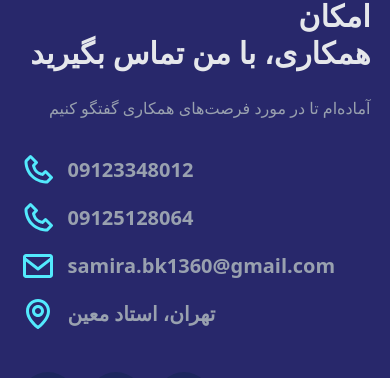
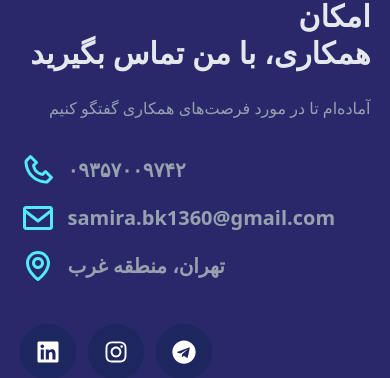
Before and after one commit to farhad-fr-1982/samira-basirikia-portfolio, a Next.js app: page / in a window 390 px wide. Shown: the part 6344-6722 px from the top of the page. Built offline with nearby package versions, Linux system fonts and the light colour scheme.

Commit message:
update-map-phone

```diff
--- a/components/Home/Contact/Contact.tsx
+++ b/components/Home/Contact/Contact.tsx
@@ -21,19 +21,16 @@ const Contact = () => {
 
             <div className="mt-8 space-y-3">
               <div className="flex items-center justify-end group">
-                <p className="text-xl font-bold text-gray-400 ml-3 transition-colors duration-300 group-hover:text-cyan-300" dir="ltr">09123348012</p>
+                <p className="text-xl font-bold text-gray-400 ml-3 transition-colors duration-300 group-hover:text-cyan-300" dir="ltr">۰۹۳۵۷۰۰۹۷۴۲</p>
                 <BiPhone className="w-9 h-9 text-cyan-300 transition-transform duration-300 group-hover:scale-110" />
               </div>
-              <div className="flex items-center justify-end group">
-                <p className="text-xl font-bold text-gray-400 ml-3 transition-colors duration-300 group-hover:text-cyan-300" dir="ltr">09125128064</p>
-                <BiPhone className="w-9 h-9 text-cyan-300 transition-transform duration-300 group-hover:scale-110" />
-              </div>
+
               <div className="flex items-center justify-end group">
                 <p className="text-xl font-bold text-gray-400 ml-3 transition-colors duration-300 group-hover:text-cyan-300" dir="ltr">samira.bk1360@gmail.com</p>
                 <BiEnvelope className="w-9 h-9 text-cyan-300 transition-transform duration-300 group-hover:scale-110" />
               </div>
               <div className="flex items-center justify-end group">
-                <p className="text-xl font-bold text-gray-400 ml-3 transition-colors duration-300 group-hover:text-cyan-300">تهران، استاد معین</p>
+                <p className="text-xl font-bold text-gray-400 ml-3 transition-colors duration-300 group-hover:text-cyan-300">تهران، منطقه غرب</p>
                 <BiMap className="w-9 h-9 text-cyan-300 transition-transform duration-300 group-hover:scale-110" />
               </div>
             </div>
@@ -56,14 +53,14 @@ const Contact = () => {
 
           <div className="w-full h-[400px] rounded-2xl overflow-hidden border border-cyan-500/20">
             <iframe
-              src="https://www.google.com/maps/embed?pb=!1m18!1m12!1m3!1d3239.5!2d51.3694!3d35.7219!2m3!1f0!2f0!3f0!3m2!1i1024!2i768!4f13.1!3m3!1m2!1s0x3f8e00b0b0b0b0b0%3A0x0!2sTehran!5e0!3m2!1sfa!2sir!4v1719234567890"
+              src="https://www.google.com/maps/embed?pb=!1m18!1m12!1m3!1d13007.5!2d51.3300!3d35.7500!2m3!1f0!2f0!3f0!3m2!1i1024!2i768!4f13.1!3m3!1m2!1s0x3f8dfc28c2e56931%3A0x36461c58c80b5de9!2sShahrake%20Gharb%2C%20Tehran!5e0!3m2!1sfa!2sir!4v1719234567890"
               width="100%"
               height="100%"
               style={{ border: 0 }}
               allowFullScreen
               loading="lazy"
               referrerPolicy="no-referrer-when-downgrade"
-              title="نقشه تهران - استاد معین"
+              title="نقشه منطقه غرب تهران"
             />
           </div>
 
```
